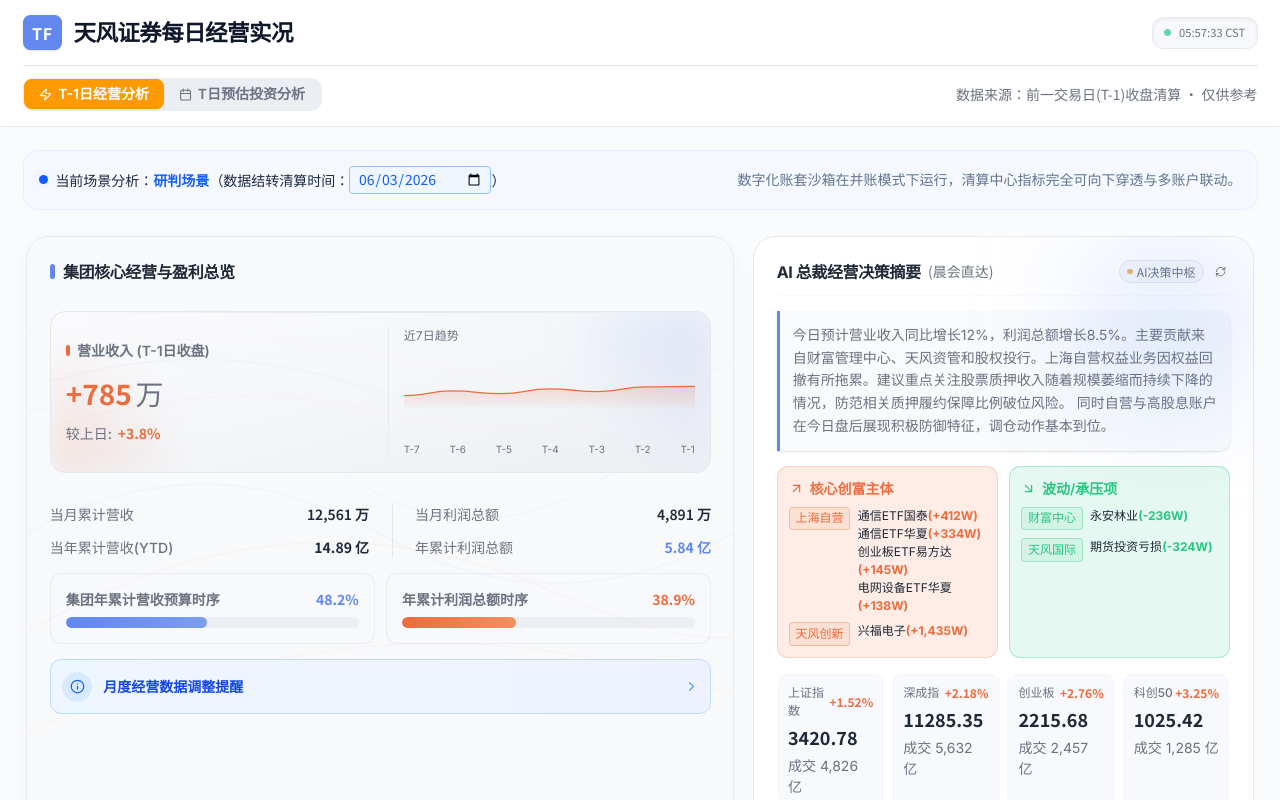
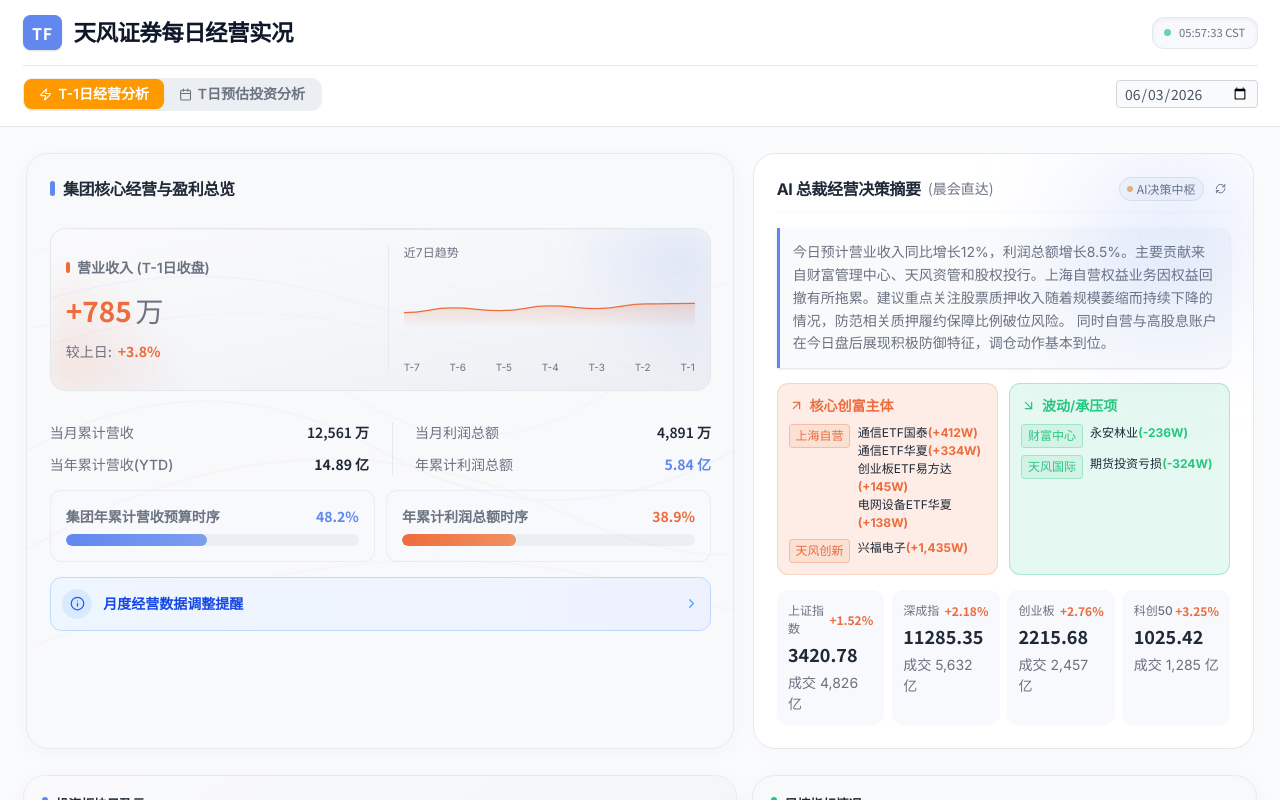
Before and after one commit to guxilei90/jingying, a React (Vite) app: page / in a window 1280 px wide. Shown: the top 800 px of the page. Built offline with nearby package versions, Linux system fonts and the light colour scheme.

Commit message:
简化顶部场景标签，将日期选择器移至数据来源位置

```diff
--- a/src/App.tsx
+++ b/src/App.tsx
@@ -52,32 +52,6 @@
             >
               {selectedScenario === 'morning' ? (
                 <>
-                  {/* Scenario Ticker banner notice (Beautiful App Store Capsule) */}
-                  <div className="bg-blue-50/50 border border-blue-100/60 p-4 rounded-2xl text-xs flex flex-col md:flex-row md:items-center justify-between gap-2 shadow-[0_2px_12px_rgba(37,99,235,0.015)]">
-                    <div className="flex items-center gap-2">
-                      <span className="flex h-2.5 w-2.5 relative">
-                        <span className="animate-ping absolute inline-flex h-full w-full rounded-full bg-blue-400 opacity-75"></span>
-                        <span className="relative inline-flex rounded-full h-2.5 w-2.5 bg-blue-600"></span>
-                      </span>
-                      <span className="text-[14px]">
-                        当前场景分析：
-                        <strong className="text-blue-600 font-bold font-sans">
-                          {selectedScenario === 'morning' ? '研判场景' : '日终盘后业绩结转场景 (盘后清账)'}
-                        </strong>
-                        （数据结转清算时间：
-                        <input
-                          type="date"
-                          value={selectedDate}
-                          onChange={(e) => setSelectedDate(e.target.value)}
-                          className="bg-blue-50 border border-blue-300 text-blue-600 font-mono px-2 py-1 rounded cursor-pointer hover:border-blue-500 hover:bg-blue-100 outline-none text-[14px]"
-                        />
-                        ）
-                      </span>
-                    </div>
-                    <div className="text-[14px] text-slate-500 font-mono">
-                      数字化账套沙箱在并账模式下运行，清算中心指标完全可向下穿透与多账户联动。
-                    </div>
-                  </div>
 
                   {/* 2. TOP CARDS (Metric Summary left card + AI Analysis right cards) */}
                   <AiSummary
--- a/src/components/Header.tsx
+++ b/src/components/Header.tsx
@@ -90,10 +90,13 @@
           </div>
         </div>
 
-        {/* Data timeliness note */}
-        <div className="text-[14px] text-[#6B7280] font-mono">
-          数据来源：前一交易日(T-1)收盘清算 · 仅供参考
-        </div>
+        {/* Data source - date picker */}
+        <input
+          type="date"
+          value={selectedDate}
+          onChange={(e) => setSelectedDate(e.target.value)}
+          className="text-[14px] bg-gray-50 border border-gray-300 text-gray-600 font-mono px-2 py-1 rounded cursor-pointer hover:border-gray-500 hover:bg-gray-100 outline-none"
+        />
       </div>
     </header>
   );
```
